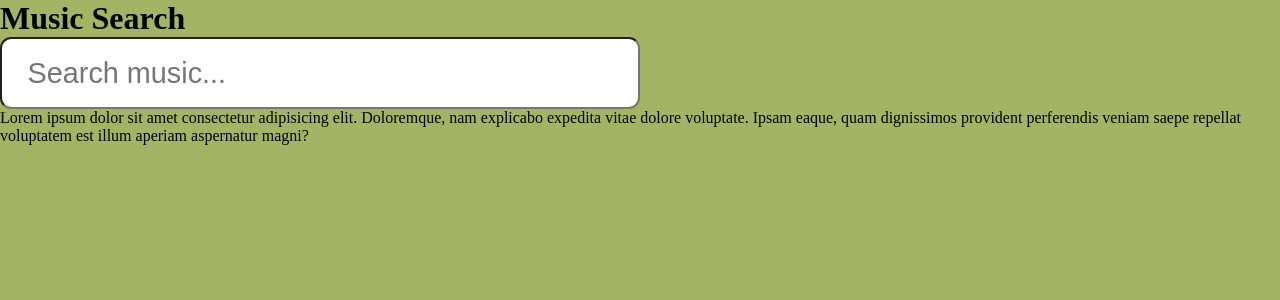
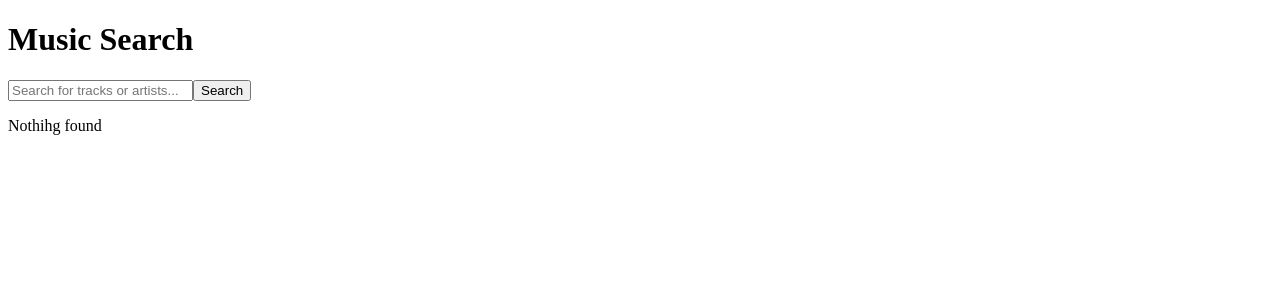
Before and after one commit to EugeneLevkovych/react-music-search, a React (Vite) app: page / in a window 1280 px wide. Shown: the top 300 px of the page. Built offline with nearby package versions, Linux system fonts and the light colour scheme.

Commit message:
add useRef

```diff
--- a/src/App.jsx
+++ b/src/App.jsx
@@ -1,12 +1,27 @@
-import Search from "./components/Search";
-import Header from "./components/Header";
-import Result from "./components/Result";
-import "./scss/main.scss";
+import { useState } from 'react';
+import SearchBar from './components/SearchBar';
+import TrackList from './components/TrackList';
+
 
 export default function App() {
-  return (<>
-  <Header />
-  <Search />
-  <Result />
-  </>)
+  const [tracks, setTracks] = useState([]);
+  const [loading, setLoading] = useState(false);
+  const [error, setError] = useState(null);
+
+  return (
+    <div className="container">
+      <h1>Music Search</h1>
+      <SearchBar
+        setTracks={setTracks}
+        setLoading={setLoading}
+        setError={setError}
+      />
+
+      {loading && <p>Loading...</p>}
+      {error && <p>Error: {error}</p>}
+      {!loading && !error && tracks.length === 0 && <p>Nothihg found </p>}
+
+      <TrackList tracks={tracks} />
+    </div>
+  );
 }
--- /dev/null
+++ b/src/components/AudioPlayer.jsx
@@ -0,0 +1,24 @@
+import { useState, useRef } from 'react';
+
+export default function AudioPlayer({ url }) {
+  const audioRef = useRef();
+  const [isPlaying, setIsPlaying] = useState(false);
+
+  const togglePlay = () => {
+    if (isPlaying) {
+      audioRef.current.pause();
+    } else {
+      audioRef.current.play();
+    }
+    setIsPlaying(!isPlaying);
+  };
+
+  return (
+    <div>
+      <audio ref={audioRef} src={url} onEnded={() => setIsPlaying(false)} />
+      <button onClick={togglePlay}>
+        {isPlaying ? 'Pause' : 'Play Preview'}
+      </button>
+    </div>
+  );
+}
--- a/src/components/Result.jsx
+++ /dev/null
@@ -1,5 +0,0 @@
-export default function Main() {
-    return <div>
-        <p>Lorem ipsum dolor sit amet consectetur adipisicing elit. Doloremque, nam explicabo expedita vitae dolore voluptate. Ipsam eaque, quam dignissimos provident perferendis veniam saepe repellat voluptatem est illum aperiam aspernatur magni?</p>
-    </div>
-}
--- a/src/components/Search.jsx
+++ /dev/null
@@ -1,13 +0,0 @@
-import { useState } from "react";
-
-export default function Search() {
-  const [query, setQuery] = useState("");
-
-    return ( <input
-        className="search"
-        type="text"
-        placeholder="Search music..."
-        value={query}
-        onChange={(e) => setQuery(e.target.value)}
-      />)
-}
--- /dev/null
+++ b/src/components/SearchBar.jsx
@@ -0,0 +1,44 @@
+import { useRef } from 'react';
+
+export default function SearchBar({ setTracks, setLoading, setError }) {
+  const inputRef = useRef();
+
+  const handleSearch = async (e) => {
+    e.preventDefault();
+    const query = inputRef.current.value.trim();
+
+    if (!query) return;
+
+    try {
+      setLoading(true);
+      setError(null);
+
+const url = `https://api.deezer.com/search?q=${encodeURIComponent(query)}`;
+
+const proxyUrl = `https://proxy.corsfix.com/?${url}`;
+
+      const response = await fetch(proxyUrl);
+
+      if (!response.ok) throw new Error('Network error');
+
+      const { data } = await response.json();
+      setTracks(data || []);
+
+    } catch (err) {
+      setError(err.message);
+    } finally {
+      setLoading(false);
+    }
+  };
+
+  return (
+    <form onSubmit={handleSearch}>
+      <input
+        ref={inputRef}
+        type="text"
+        placeholder="Search for tracks or artists..."
+      />
+      <button type="submit">Search</button>
+    </form>
+  );
+}
--- /dev/null
+++ b/src/components/TrackList.jsx
@@ -0,0 +1,19 @@
+import AudioPlayer from "./AudioPlayer";
+
+export default function TrackList({ tracks }) {
+    return (
+      <div className="track-grid">
+        {tracks.map(track => (
+          <div key={track.id} className="track-card">
+            <img
+              src={track.album?.cover_medium}
+              alt={track.album?.title}
+            />
+            <h3>{track.title}</h3>
+            <p>{track.artist.name}</p>
+            {track.preview && <AudioPlayer url={track.preview} />}
+          </div>
+        ))}
+      </div>
+    );
+  }
--- a/src/scss/_base.scss
+++ b/src/scss/_base.scss
@@ -16,13 +16,3 @@
   padding: 0;
   box-sizing: border-box;
 }
-.search {
-justify-self: center;
-// border: none;
-padding: 1.1rem 1.6rem;
-font-size: 1.8rem;
-border-radius: 0.7rem;
-width: 40rem;
-transition: all 0.3s;
-color: var(--color-text);
-}
```
